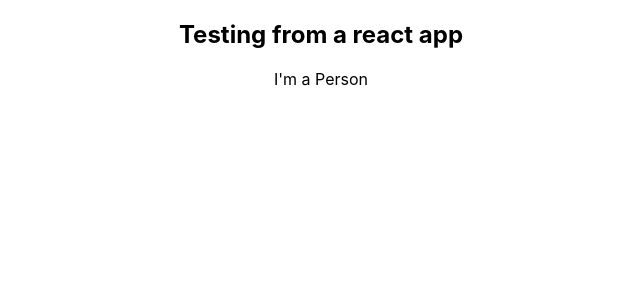
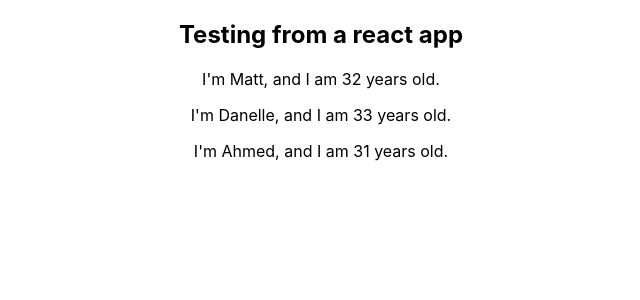
Before and after one commit to Cook1619/User-Input, a React (Create React App) app: page / in a window 1280 px wide. Shown: the top 300 px of the page, without its empty margins (319-959 px from the left). Built offline with nearby package versions, Linux system fonts and the light colour scheme.

Commit message:
Passing Props

```diff
--- a/src/App.js
+++ b/src/App.js
@@ -7,7 +7,9 @@ class App extends Component {
     return (
       <div className="App">
         <h2>Testing from a react app</h2>
-        <Person />
+        <Person name="Matt" age="32"/>
+        <Person name="Danelle" age="33">My Hobbies: KIds</Person>
+        <Person name="Ahmed" age="31"/>
       </div>
     );
   }
--- a/src/Person/Person.js
+++ b/src/Person/Person.js
@@ -1,6 +1,6 @@
 import React from 'react';
 
-const person = () => {
-    return <p>I'm a Person</p>
+const person = (props) => {
+    return <p>I'm {props.name}, and I am {props.age} years old.</p>
 }
 export default person;
```
